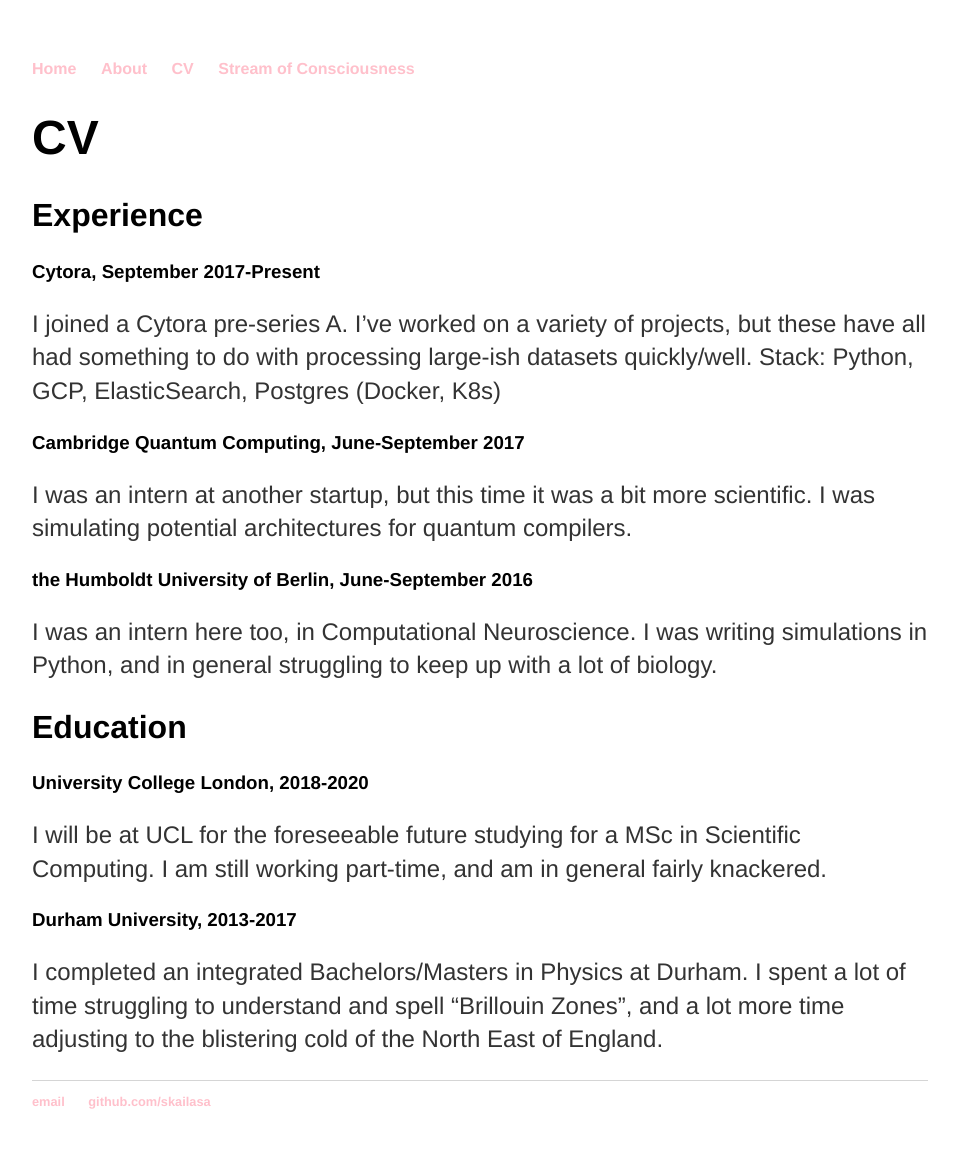
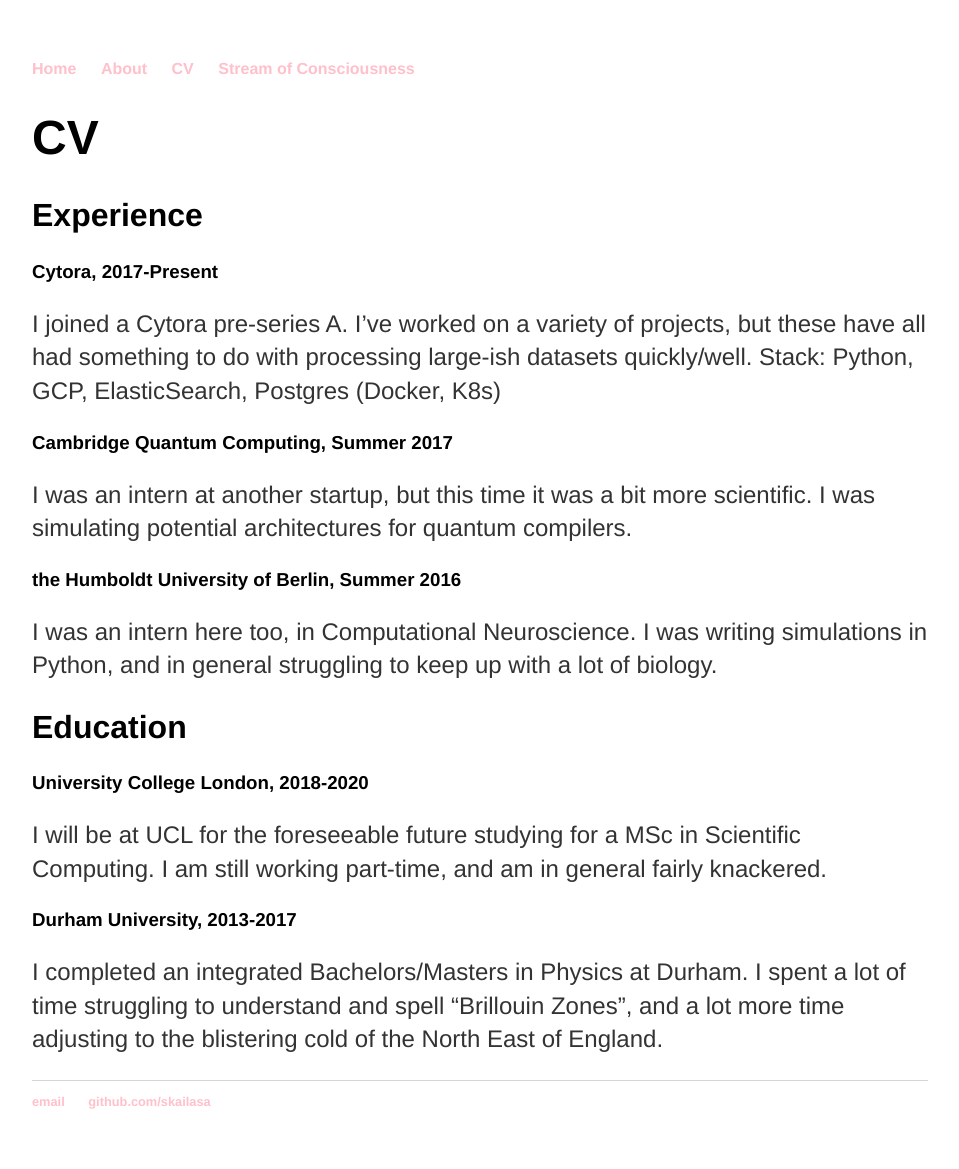
Before and after one commit to skailasa/skailasa.github.io, a Jekyll site: the page built from cv.md, in a window 1280 px wide. Shown: the whole page, without its empty margins (160-1119 px from the left). Built offline with Jekyll 4.4.1, drawn with Linux system fonts in a browser that asks for light colours.

Commit message:
Format dates better in CV

```diff
--- a/cv.md
+++ b/cv.md
@@ -5,16 +5,16 @@
 # CV
 
 ## Experience
-### Cytora, September 2017-Present
+### Cytora, 2017-Present
 I joined a Cytora pre-series A. I've worked on a variety of projects, but
 these have all had something to do with processing large-ish datasets quickly/well.
 Stack: Python, GCP, ElasticSearch, Postgres (Docker, K8s)
 
-### Cambridge Quantum Computing, June-September 2017
+### Cambridge Quantum Computing, Summer 2017
 I was an intern at another startup, but this time it was a bit more scientific.
 I was simulating potential architectures for quantum compilers.
 
-### the Humboldt University of Berlin, June-September 2016
+### the Humboldt University of Berlin, Summer 2016
 I was an intern here too, in Computational Neuroscience. I was writing simulations
 in Python, and in general struggling to keep up with a lot of biology.
 
```
